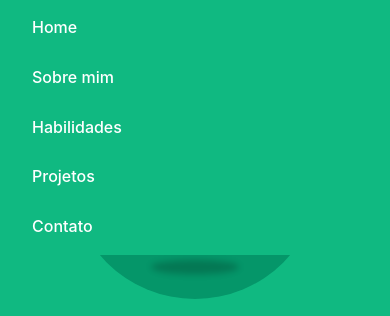
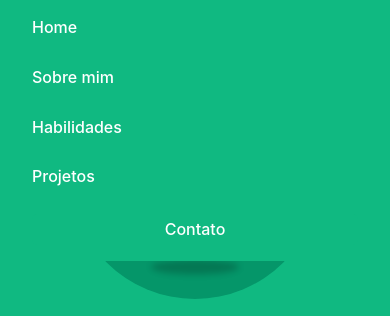
Before and after one commit to alessoncardoso/meu-portfolio-web, a plain HTML site: page index.html in a window 390 px wide. Both pictures are taken after a click on the button 359 px from the left and 35 px from the top of the page. Shown: the part 71-387 px from the top of the page. Drawn offline with Linux system fonts and the light colour scheme.

Commit message:
style: adiciona estilo para botão de contato (.btn-contact)

```diff
--- a/css/style.css
+++ b/css/style.css
@@ -565,6 +565,16 @@ body {
         justify-content: center;
     }
 
+    .btn-contact {
+        display: flex;
+        justify-content: center;
+        align-items: center;
+        padding: 3px;
+        color: var(--color-white) !important;
+        background: var(--color-primary-bg);
+        border-radius: 5px;
+    }
+
     .about-section .section-content {
         grid-template-columns: 1fr;
         gap: 2rem;
--- a/index.html
+++ b/index.html
@@ -20,7 +20,7 @@
                     <li><a href="#about" class="nav-link">Sobre mim</a></li>
                     <li><a href="#skills" class="nav-link">Habilidades</a></li>
                     <li><a href="#projects" class="nav-link">Projetos</a></li>
-                    <li><a href="#contact" class="nav-link">Contato</a></li>
+                    <li><a href="#contact" class="nav-link btn-contact">Contato</a></li>
                 </ul>
                 <button class="menu-button" id="menu-button">
                     <i class="fas fa-bars"></i>
```
